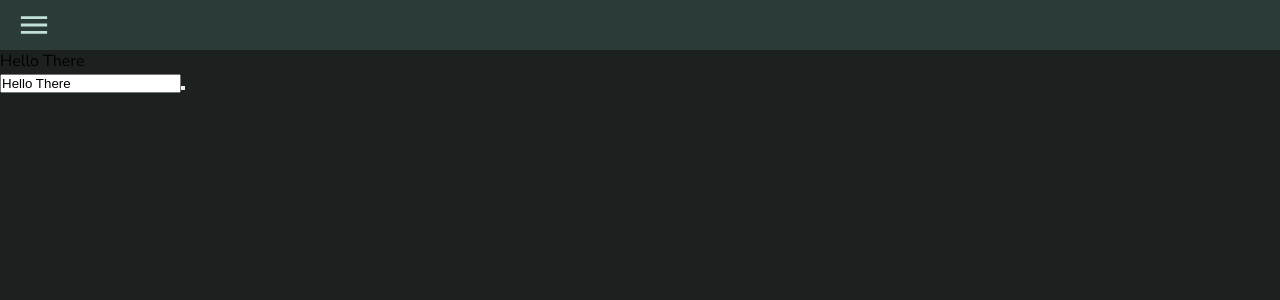
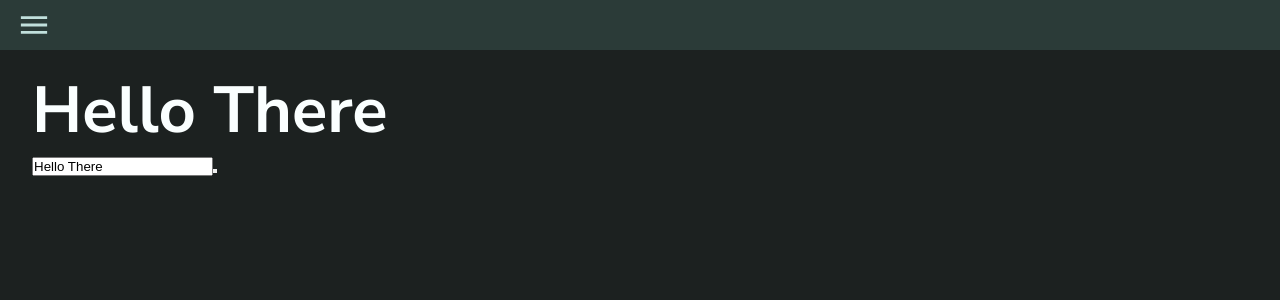
Before and after one commit to tomoi/website_update_june2025, a React (Vite) app in the folder new_website/: page / in a window 1280 px wide. Shown: the top 300 px of the page. Built offline with nearby package versions, Linux system fonts and the light colour scheme.

Commit message:
updated typing reveal - made changes to allow a few different html tags to be passed into the typing reveal for more flexibility

```diff
--- a/new_website/src/Home.tsx
+++ b/new_website/src/Home.tsx
@@ -10,6 +10,7 @@ import NavBar from './components/NavBar.tsx'
 function ImageDisplay() {
   //Just an image display, maybe displays a group of images so that the user can use arrows to change which one is visible
   //on click the image will scale up to fill the screen
+  //images will be displayed on a grid that will fill the parent
   //
 }
 
@@ -20,7 +21,8 @@ function Home() {
   return (
     <>
       <NavBar />
-      <TypingReveal text={newText} delay={100} textChanged={textChanged} setTextChanged={setTextChanged} />
+      <main>
+        <TypingReveal text={newText} delay={100} textChanged={textChanged} setTextChanged={setTextChanged} htmlTag="h1" />
         <input
           name="textInput"
           type="text"
@@ -33,6 +35,7 @@ function Home() {
 
           }}
         />
+      </main>
     </>
   )
 }
--- a/new_website/src/components/TypingReveal.tsx
+++ b/new_website/src/components/TypingReveal.tsx
@@ -32,5 +32,12 @@ export default function TypingReveal(props: any) {
         }
     }, [currentIndex, props.delay, props.text, props.textChanged]);
 
-    return <p>{typeDisplay}</p>
+    //code to return the tag that is chosen
+    if (props.htmlTag == "h1") {
+        return <h1>{typeDisplay}</h1>
+    } else if (props.htmlTag == "h2") {
+        return <h2>{typeDisplay}</h2>
+    } else {
+        return <p>{typeDisplay}</p>
+    }
 }
```
Lines whose indentation alone changed are shown as unchanged.
